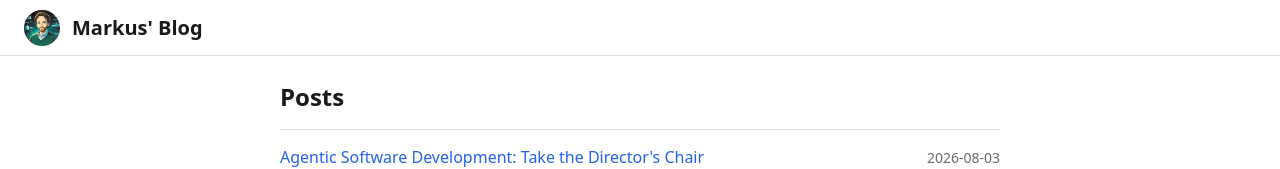
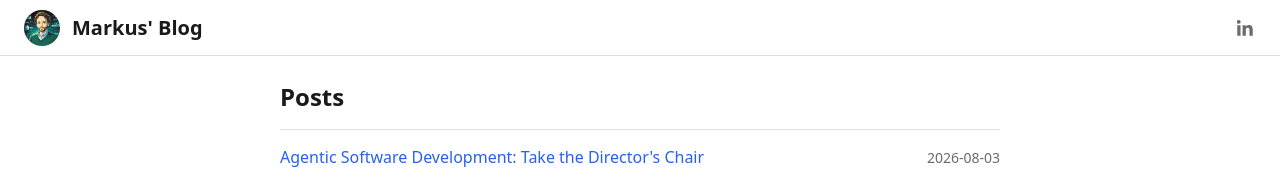
Before and after one commit to mgeipel/mgeipel.github.io, an Angular app in the folder app/: page / in a window 1280 px wide. Shown: the top 169 px of the page. Built offline with nearby package versions, Linux system fonts and the light colour scheme.

Commit message:
Add LinkedIn link to header

```diff
--- a/app/src/app/app.html
+++ b/app/src/app/app.html
@@ -1,6 +1,20 @@
 <header class="toolbar">
   <img class="toolbar-avatar" ngSrc="markus.png" width="128" height="128" priority alt="" />
   <span class="toolbar-title">Markus' Blog</span>
+  <a
+    class="toolbar-linkedin"
+    href="https://www.linkedin.com/in/markus-geipel"
+    target="_blank"
+    rel="noopener noreferrer"
+    aria-label="Markus Geipel on LinkedIn"
+  >
+    <svg viewBox="0 0 24 24" width="22" height="22" aria-hidden="true" focusable="false">
+      <path
+        fill="currentColor"
+        d="M20.45 20.45h-3.56v-5.58c0-1.33-.02-3.04-1.85-3.04-1.85 0-2.14 1.45-2.14 2.94v5.68H9.34V9h3.42v1.56h.05c.48-.9 1.64-1.85 3.38-1.85 3.61 0 4.28 2.38 4.28 5.47v6.27zM5.34 7.43a2.07 2.07 0 1 1 0-4.13 2.07 2.07 0 0 1 0 4.13zM7.12 20.45H3.56V9h3.56v11.45z"
+      />
+    </svg>
+  </a>
 </header>
 <main class="content">
   <router-outlet />
--- a/app/src/app/app.scss
+++ b/app/src/app/app.scss
@@ -29,6 +29,20 @@
   font-weight: 600;
 }
 
+.toolbar-linkedin {
+  display: flex;
+  align-items: center;
+  justify-content: center;
+  margin-inline-start: auto;
+  color: var(--color-text-muted);
+  border-radius: 50%;
+
+  &:hover,
+  &:focus-visible {
+    color: var(--color-accent);
+  }
+}
+
 .content {
   display: flex;
   flex-direction: column;
```
